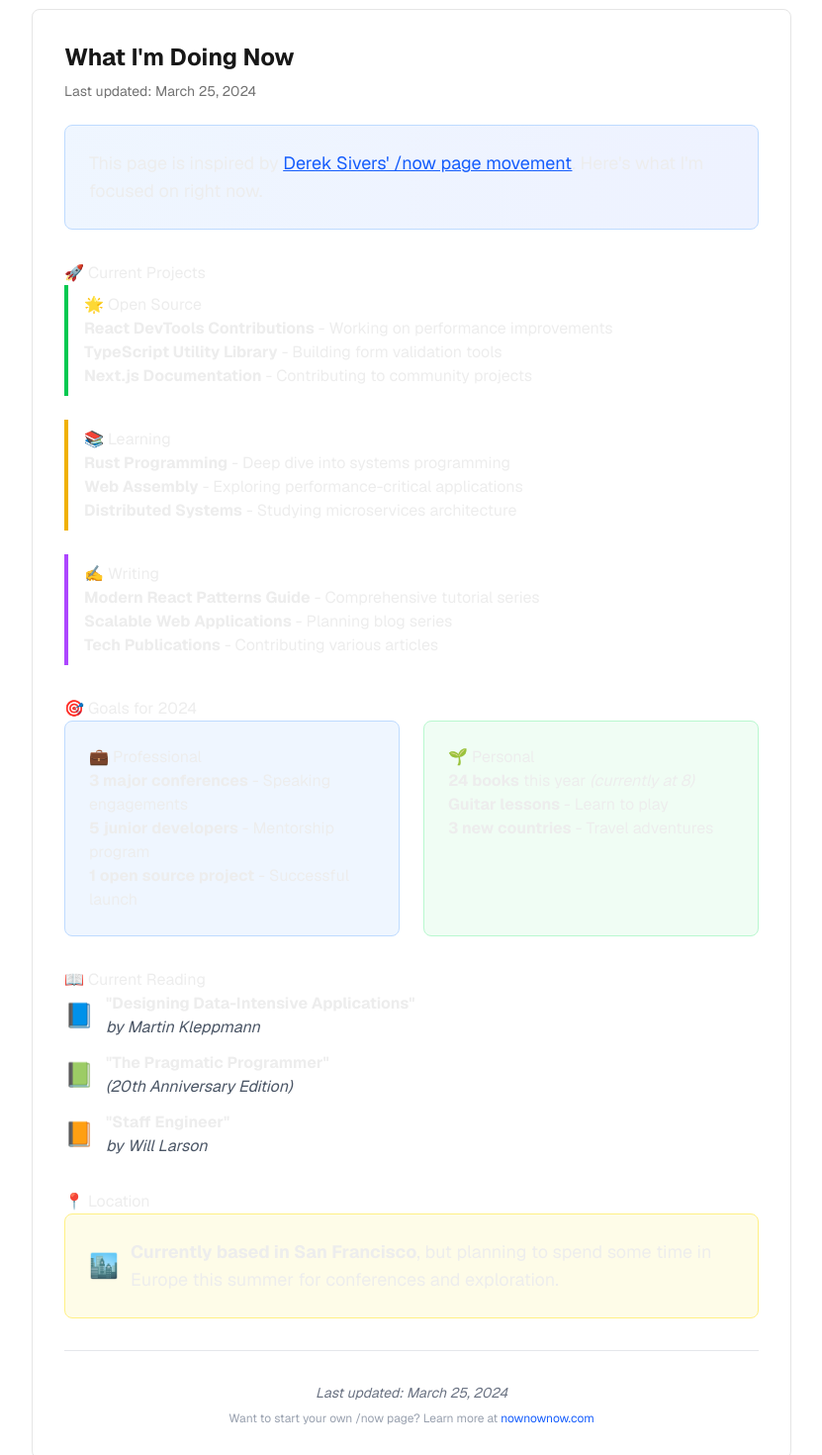
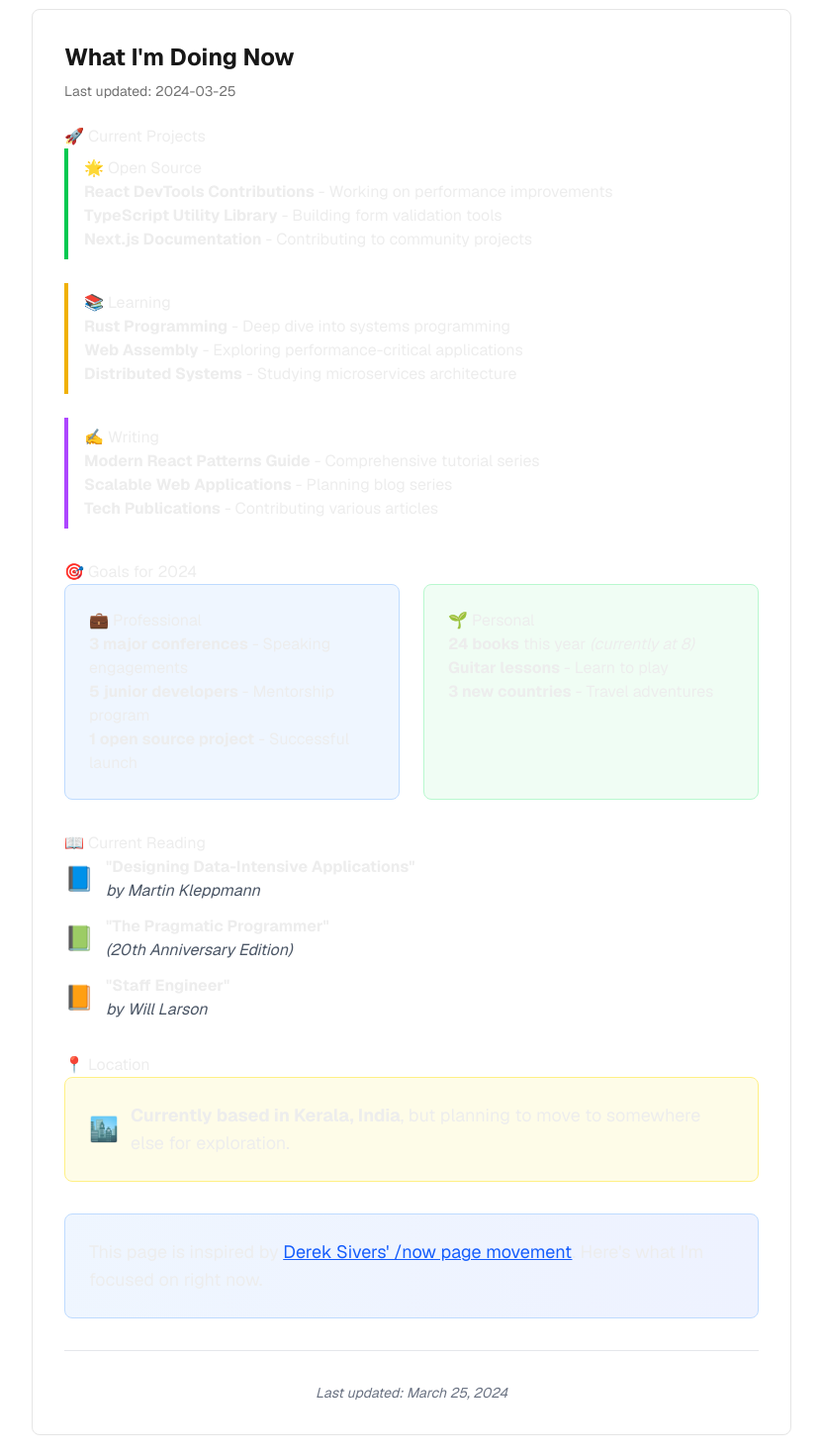
Before and after one commit to twilighty-abhi/portfolio-v3.0, a Next.js app: page /now in a window 1280 px wide. Shown: the part 220-1690 px from the top of the page at 99% size, without its empty margins (224-1055 px from the left). Built offline with nearby package versions, Linux system fonts and the light colour scheme.

Commit message:
feat: update current-focus page layout and content for improved clarity and engagement; remove outdated references

```diff
--- a/content/now/current-focus.mdx
+++ b/content/now/current-focus.mdx
@@ -9,11 +9,7 @@ lastUpdated: "2024-03-25"
 categories: ["personal", "professional", "learning"]
 ---
 
-<div className="mb-8 p-6 bg-gradient-to-r from-blue-50 to-indigo-50 dark:from-blue-900/20 dark:to-indigo-900/20 rounded-lg border border-blue-200 dark:border-blue-800">
-  <div className="text-lg">
-    This page is inspired by <a href="https://nownownow.com/about" target="_blank" rel="noopener noreferrer" className="text-blue-600 hover:text-blue-700 dark:text-blue-400 dark:hover:text-blue-300 underline">Derek Sivers' /now page movement</a>. Here's what I'm focused on right now.
-  </div>
-</div>
+
 
 ## 🚀 Current Projects
 
@@ -77,7 +73,7 @@ categories: ["personal", "professional", "learning"]
 
 </div>
 
-## 📖 Current Reading
+ <h2>📖 Current Reading </h2>
 
 <div className="space-y-3 mb-8">
 
@@ -115,9 +111,15 @@ categories: ["personal", "professional", "learning"]
 <div className="p-6 rounded-lg bg-yellow-50 dark:bg-yellow-900/20 border border-yellow-200 dark:border-yellow-800 mb-8">
   <div className="flex items-center gap-3">
     <span className="text-2xl">🏙️</span>
-    <p className="text-lg">
-      <strong>Currently based in San Francisco</strong>, but planning to spend some time in Europe this summer for conferences and exploration.
-    </p>
+    <div className="text-lg">
+      <strong>Currently based in Kerala, India</strong>,  but planning to move to somewhere else for exploration.
+    </div>
+  </div>
+</div>
+
+<div className="mb-8 p-6 bg-gradient-to-r from-blue-50 to-indigo-50 dark:from-blue-900/20 dark:to-indigo-900/20 rounded-lg border border-blue-200 dark:border-blue-800">
+  <div className="text-lg">
+    This page is inspired by <a href="https://nownownow.com/about" target="_blank" rel="noopener noreferrer" className="text-blue-600 hover:text-blue-700 dark:text-blue-400 dark:hover:text-blue-300 underline">Derek Sivers' /now page movement</a>. Here's what I'm focused on right now.
   </div>
 </div>
 
@@ -125,7 +127,4 @@ categories: ["personal", "professional", "learning"]
   <p className="text-sm text-gray-500 dark:text-gray-400 italic">
     Last updated: March 25, 2024
   </p>
-  <p className="text-xs text-gray-400 dark:text-gray-500 mt-2">
-    Want to start your own /now page? Learn more at <a href="https://nownownow.com/about" target="_blank" rel="noopener noreferrer" className="text-blue-600 dark:text-blue-400 hover:underline">nownownow.com</a>
-  </p>
 </div>
--- a/src/app/now/page.tsx
+++ b/src/app/now/page.tsx
@@ -21,17 +21,6 @@ export default function NowPage() {
           <p className="mt-4 text-lg text-neutral-600 dark:text-neutral-400">
             Current projects, interests, and focus areas
           </p>
-          {/* <p className="mt-2 text-sm text-neutral-500 dark:text-neutral-500">
-            Inspired by{' '}
-            <a
-              href="https://nownownow.com/about"
-              target="_blank"
-              rel="noopener noreferrer"
-              className="font-medium text-blue-600 hover:text-blue-700 dark:text-blue-400 dark:hover:text-blue-300"
-            >
-              nownownow.com
-            </a>
-          </p> */}
         </header>
 
         {!latestNow ? (
@@ -101,11 +90,8 @@ export default function NowPage() {
               </h2>
               {latestNow.date && (
                 <p className="mt-2 text-sm text-neutral-500 dark:text-neutral-500">
-                  Last updated: {new Date(latestNow.date).toLocaleDateString('en-US', {
-                    year: 'numeric',
-                    month: 'long',
-                    day: 'numeric',
-                  })}
+                  {/* Use a fixed date format to avoid hydration mismatch */}
+                  Last updated: {latestNow.date}
                 </p>
               )}
             </header>
```
